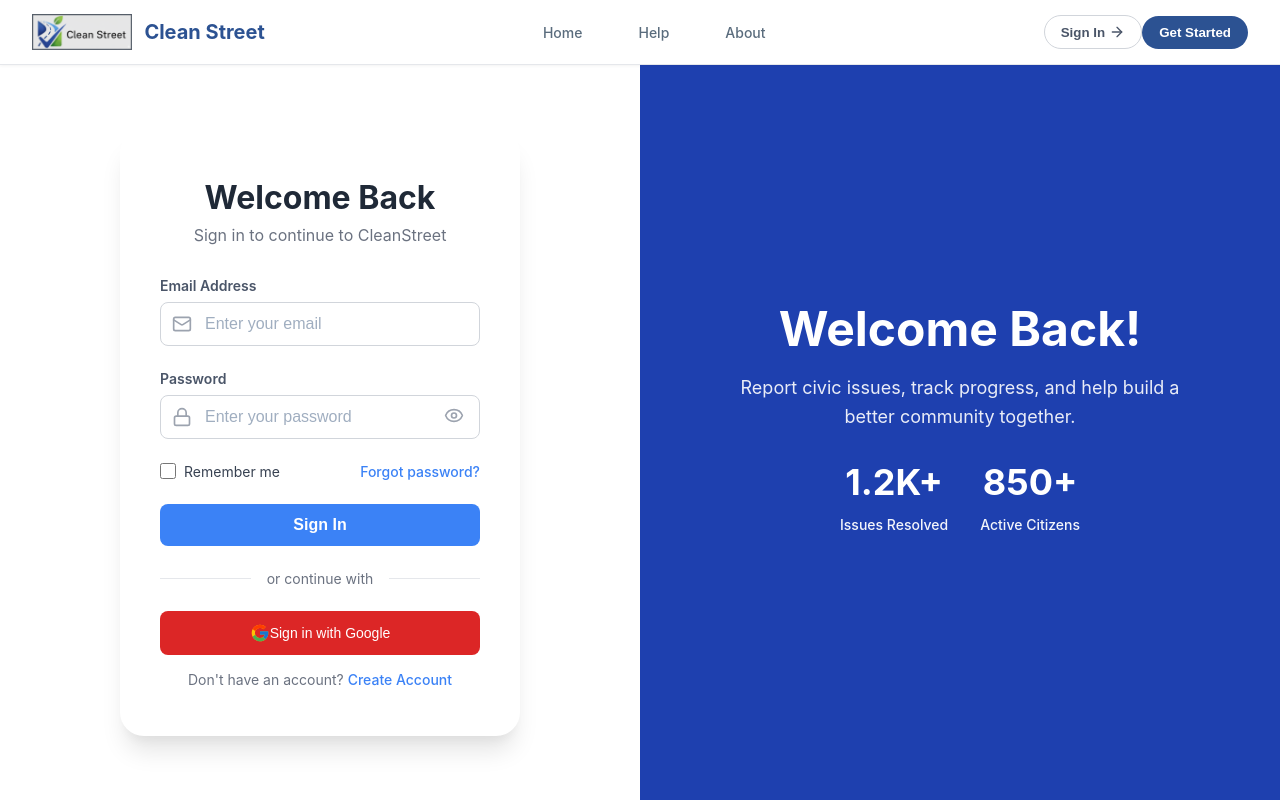
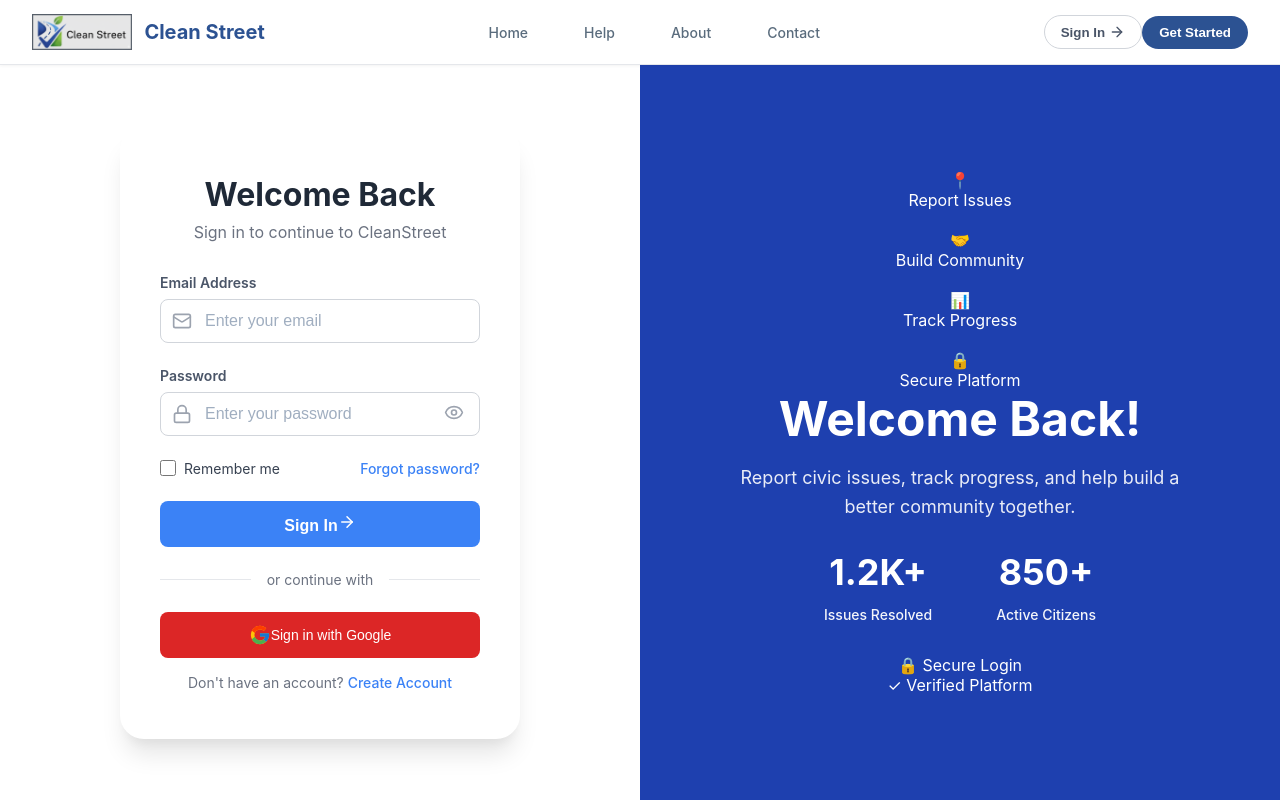
Before and after one commit to springboardmentor8486a/team_02, a React (Create React App) app in the folder frontend/: page /login in a window 1280 px wide. Built offline with nearby package versions, Linux system fonts and the light colour scheme.

Commit message:
Enhance Login component with loading and error states
Added loading state, error handling, and remember me functionality to the login form.

```diff
--- a/frontend/src/pages/Login.jsx
+++ b/frontend/src/pages/Login.jsx
@@ -1,5 +1,5 @@
 import React, { useState } from 'react';
-import { Mail, Lock, Eye, EyeOff, ArrowRight } from 'lucide-react';
+import { Mail, Lock, Eye, EyeOff, ArrowRight, AlertCircle } from 'lucide-react';
 import { FcGoogle } from 'react-icons/fc';
 import axios from 'axios';
 import { Link, useNavigate } from 'react-router-dom';
@@ -11,16 +11,23 @@ const Login = () => {
   const { signIn } = useAuth();
   const [form, setForm] = useState({ email: '', password: '' });
   const [showPassword, setShowPassword] = useState(false);
+  const [isLoading, setIsLoading] = useState(false);
+  const [error, setError] = useState('');
+  const [rememberMe, setRememberMe] = useState(false);
 
   // Handle form input changes
   const handleChange = (e) => {
     const { name, value } = e.target;
     setForm((prev) => ({ ...prev, [name]: value }));
+    if (error) setError(''); // Clear error when user types
   };
 
   // Handle login submit
   const handleSubmit = async (e) => {
     e.preventDefault();
+    setError('');
+    setIsLoading(true);
+
     try {
       const res = await axios.post(
         'http://localhost:3000/api/v1/users/login',
@@ -30,11 +37,14 @@ const Login = () => {
 
       const user = res.data.data.user;
       localStorage.setItem('token', res.data.data.accessToken);
+
+      if (rememberMe) {
+        localStorage.setItem('rememberedEmail', form.email);
+      }
+
       signIn(user);
 
-      alert('Login Successful!');
-
-      // 🔹 Redirect based on user role
+      // Redirect based on user role
       if (user.role === 'volunteer') {
         navigate('/volunteer', { state: { userType: 'volunteer' } });
       } else if (user.role === 'admin') {
@@ -43,7 +53,9 @@ const Login = () => {
         navigate('/dashboard');
       }
     } catch (err) {
-      alert(err.response?.data?.message || 'Error occurred during login.');
+      setError(err.response?.data?.message || 'Invalid email or password. Please try again.');
+    } finally {
+      setIsLoading(false);
     }
   };
 
@@ -56,7 +68,7 @@ const Login = () => {
     <div className="login-page-container">
       {/* Header Section */}
       <header className="header-top">
-        <div className="logo-section">
+        <div className="logo-section" onClick={() => navigate('/')} style={{ cursor: 'pointer' }}>
           <img src="/images/logo.png" alt="Clean Street Logo" className="logo-image" />
           <div className="logo-text">Clean Street</div>
         </div>
@@ -65,10 +77,11 @@ const Login = () => {
           <Link to="/">Home</Link>
           <Link to="/help">Help</Link>
           <Link to="/about">About</Link>
+          <Link to="/contactpage">Contact</Link>
         </nav>
 
         <div className="auth-buttons">
-          <button onClick={() => navigate('/login')} className="sign-in-btn">
+          <button onClick={() => navigate('/login')} className="sign-in-btn active-btn">
             Sign In <ArrowRight size={16} />
           </button>
           <button onClick={() => navigate('/signup')} className="get-started-btn">
@@ -82,8 +95,18 @@ const Login = () => {
         {/* Left Panel - Login Form */}
         <div className="login-panel left-panel">
           <div className="form-card">
-            <h2 className="welcome-title">Welcome Back</h2>
-            <p className="welcome-subtitle">Sign in to continue to CleanStreet</p>
+            <div className="form-header-section">
+              <h2 className="welcome-title">Welcome Back</h2>
+              <p className="welcome-subtitle">Sign in to continue to CleanStreet</p>
+            </div>
+
+            {/* Error Message */}
+            {error && (
+              <div className="error-alert">
+                <AlertCircle size={18} />
+                <span>{error}</span>
+              </div>
+            )}
 
             <form onSubmit={handleSubmit}>
               {/* Email Field */}
@@ -99,6 +122,7 @@ const Login = () => {
                     required
                     placeholder="Enter your email"
                     className="input-field"
+                    disabled={isLoading}
                   />
                 </div>
               </div>
@@ -116,11 +140,13 @@ const Login = () => {
                     required
                     placeholder="Enter your password"
                     className="input-field"
+                    disabled={isLoading}
                   />
                   <button
                     type="button"
                     onClick={() => setShowPassword(!showPassword)}
                     className="password-toggle-btn"
+                    tabIndex="-1"
                   >
                     {showPassword ? <EyeOff size={20} /> : <Eye size={20} />}
                   </button>
@@ -130,7 +156,12 @@ const Login = () => {
               {/* Remember & Forgot Password */}
               <div className="flex-row justify-between align-center mb-4">
                 <label className="checkbox-label">
-                  <input type="checkbox" className="checkbox-input" />
+                  <input
+                    type="checkbox"
+                    className="checkbox-input"
+                    checked={rememberMe}
+                    onChange={(e) => setRememberMe(e.target.checked)}
+                  />
                   Remember me
                 </label>
                 <Link to="/forgot-password" className="forgot-password-link">
@@ -139,8 +170,18 @@ const Login = () => {
               </div>
 
               {/* Submit Button */}
-              <button type="submit" className="login-btn">
-                Sign In
+              <button type="submit" className="login-btn" disabled={isLoading}>
+                {isLoading ? (
+                  <>
+                    <div className="spinner"></div>
+                    Signing In...
+                  </>
+                ) : (
+                  <>
+                    Sign In
+                    <ArrowRight size={18} className="btn-icon" />
+                  </>
+                )}
               </button>
 
               {/* Divider */}
@@ -153,8 +194,9 @@ const Login = () => {
                 type="button"
                 className="social-google-btn"
                 onClick={handleGoogleLogin}
+                disabled={isLoading}
               >
-                <FcGoogle size={20} />
+                <FcGoogle size={22} />
                 Sign in with Google
               </button>
 
@@ -169,19 +211,44 @@ const Login = () => {
         {/* Right Panel - Info Section */}
         <div className="login-panel right-panel">
           <div className="right-panel-content">
+            <div className="illustration-container">
+              <div className="floating-card card-1">
+                <div className="card-icon">📍</div>
+                <div className="card-text">Report Issues</div>
+              </div><br></br>
+              <div className="floating-card card-2">
+                <div className="card-icon">🤝</div>
+                <div className="card-text">Build Community</div>
+              </div><br></br>
+              <div className="floating-card card-3">
+                <div className="card-icon">📊</div>
+                <div className="card-text">Track Progress</div>
+              </div><br></br>
+              <div className="floating-card card-4">
+                <div className="card-icon">🔒</div>
+                <div className="card-text">Secure Platform</div>
+              </div>
+            </div>
             <h2 className="right-panel-title">Welcome Back!</h2>
             <p className="right-panel-subtitle">
               Report civic issues, track progress, and help build a better community together.
             </p>
+
             <div className="stats-container">
               <div className="stat-item">
                 <div className="stat-value">1.2K+</div>
                 <div className="stat-label">Issues Resolved</div>
               </div>
+              <div className="stat-divider"></div>
               <div className="stat-item">
                 <div className="stat-value">850+</div>
                 <div className="stat-label">Active Citizens</div>
               </div>
+            </div>
+
+            <div className="trust-badges">
+              <div className="trust-badge">🔒 Secure Login</div>
+              <div className="trust-badge">✓ Verified Platform</div>
             </div>
           </div>
         </div>
```
